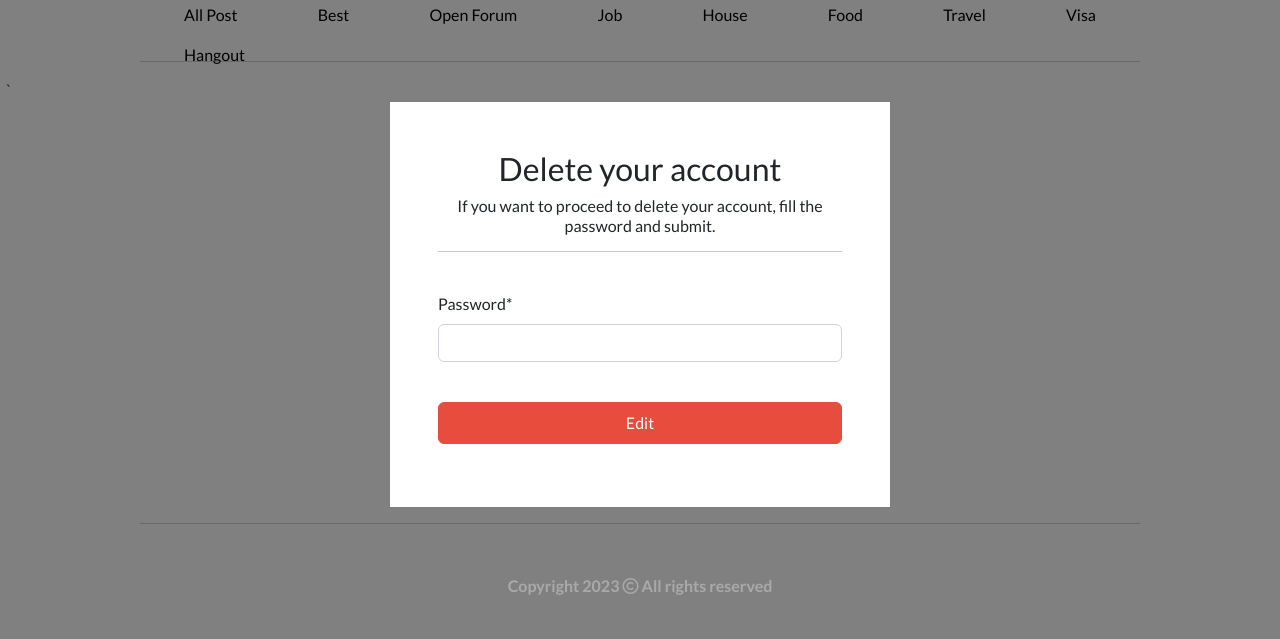
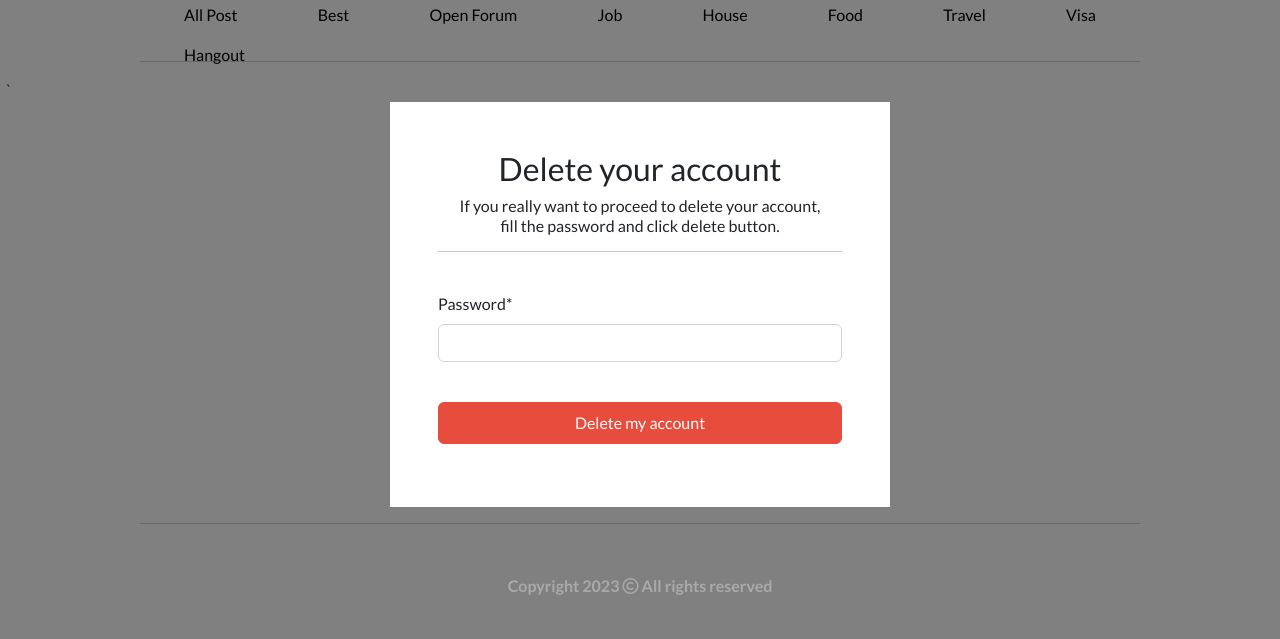
Before and after one commit to ojg1993/CommuniTea, a Django app: page /accounts/delete-user in a window 1280 px wide. Shown: the part 161-800 px from the top of the page. Run offline with Django 5.2, Linux system fonts and the light colour scheme; the visitor is signed in with stand-in values (Sample User, id 1); some libraries are stand-ins or nearby versions.

Commit message:
design: change placeholder text

```diff
--- a/accounts/templates/accounts/password/password-reset.html
+++ b/accounts/templates/accounts/password/password-reset.html
@@ -23,7 +23,7 @@
             {{ form|crispy }}
             <br>
             <button type="submit" class="btn btn-primary navbar-btn text-white w-100 p-2">
-                Submit
+                Reset password
             </button>
             <br> <br>
             <div class="text-center">
--- a/accounts/templates/accounts/registration/delete-user.html
+++ b/accounts/templates/accounts/registration/delete-user.html
@@ -14,7 +14,7 @@
 
     <div class="container bg-white shadow-md p-5 form-layout w-50">
         <h3 class="text-center"> Delete your account </h3>
-        <h6 class="text-center"> If you want to proceed to delete your account, fill the password and submit. </h6>
+        <h6 class="text-center"> If you really want to proceed to delete your account,<br>fill the password and click delete button. </h6>
         <hr>
         <br>
         <form method="POST" autocomplete="off" class="form-group ">
@@ -22,7 +22,7 @@
             {{ form|crispy }}
             <br>
             <button type="submit" class="btn btn-danger navbar-btn text-white w-100 p-2">
-                Edit
+                Delete my account
             </button>
         </form>
     </div>
--- a/accounts/templates/accounts/registration/update-user.html
+++ b/accounts/templates/accounts/registration/update-user.html
@@ -22,7 +22,7 @@
             {{ form|crispy }}
             <br>
             <button type="submit" class="btn btn-secondary navbar-btn text-white w-100 p-2">
-                Edit
+                Save changes
             </button>
         </form>
     </div>
--- a/forum/templates/forum/posts/create-post.html
+++ b/forum/templates/forum/posts/create-post.html
@@ -14,7 +14,7 @@
     </style>
 
     <div class="container bg-white shadow-md p-5 form-layout w-50">
-        <h3 class="text-center"> Login to your account </h3>
+        <h3 class="text-center"> Create your post </h3>
         <hr>
         <br>
         <form method="POST" autocomplete="off" class="form-group ">
--- a/forum/templates/forum/posts/post-info.html
+++ b/forum/templates/forum/posts/post-info.html
@@ -192,7 +192,7 @@
                                 {{ form|crispy }}
                                 <button type="submit" class="btn btn-outline-secondary btn-sm"
                                         style="margin-top: 3px; float: right;">
-                                    Comment
+                                    Leave a comment
                                 </button>
                             </form>
                         </div>
--- a/forum/templates/forum/posts/update-comment.html
+++ b/forum/templates/forum/posts/update-comment.html
@@ -14,7 +14,7 @@
     </style>
 
     <div class="container bg-white shadow-md p-5 form-layout" style="width: 480px;">
-        <h3 class="text-center"> Edit your post </h3>
+        <h3 class="text-center"> Edit your comment </h3>
         <hr>
         <br>
         <form method="POST" autocomplete="off" class="form-group justify-content-center">
@@ -24,7 +24,7 @@
             </div>
             <br>
             <button type="submit" class="btn btn-secondary navbar-btn text-white w-100 p-2">
-                Edit comment
+                Save changes
             </button>
         </form>
     </div>
--- a/forum/templates/forum/posts/update-post.html
+++ b/forum/templates/forum/posts/update-post.html
@@ -22,7 +22,7 @@
             {{ form|crispy }}
             <br>
             <button type="submit" class="btn btn-primary navbar-btn text-white w-100 p-2">
-                Edit
+                Save changes
             </button>
         </form>
     </div>
```
